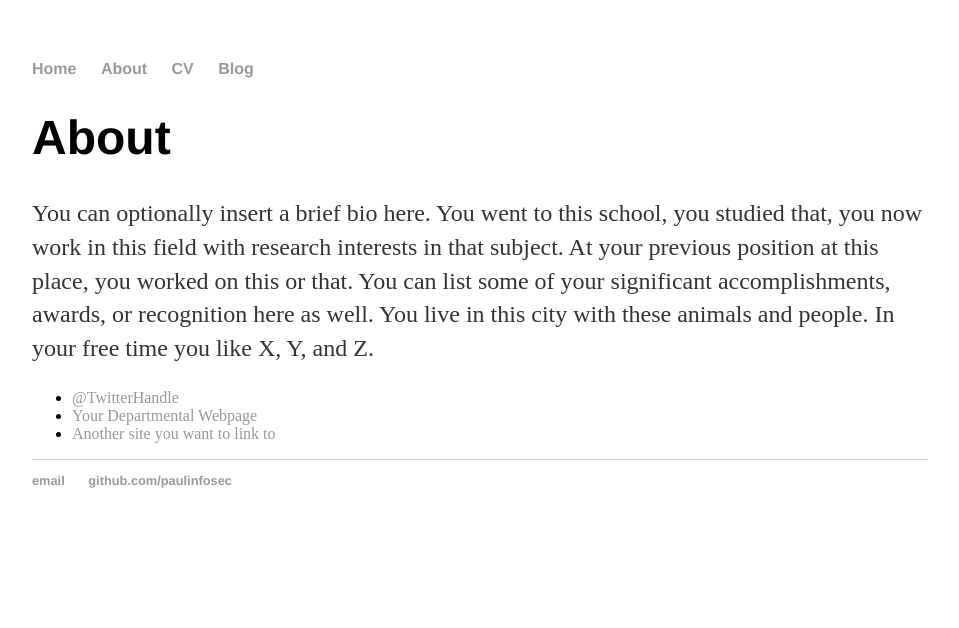
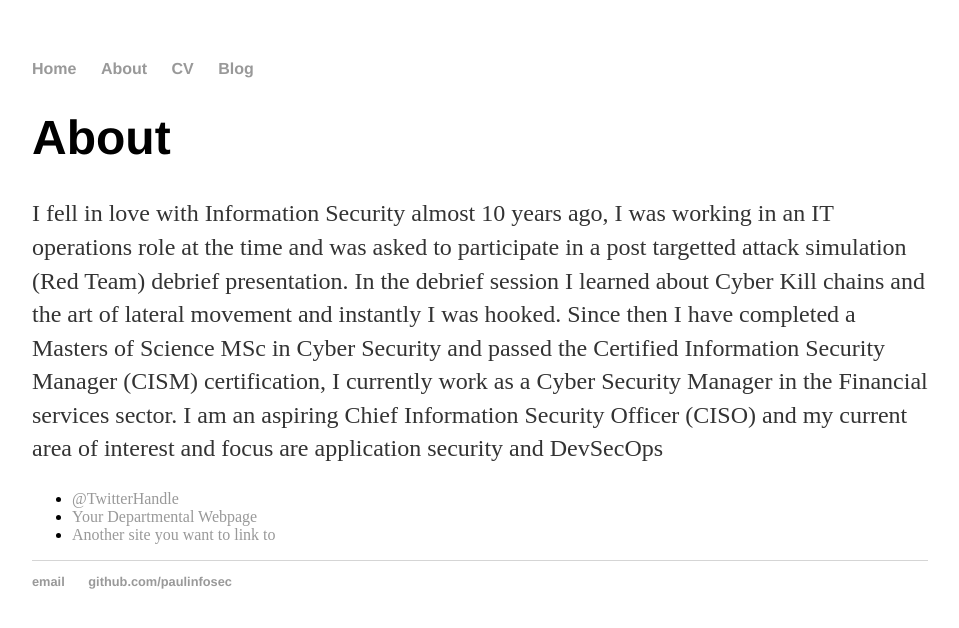
Before and after one commit to PaulInfoSec/PaulInfoSec.github.io, a Jekyll site: the page built from about/index.html, in a window 1280 px wide. Shown: the top 628 px of the page, without its empty margins (160-1119 px from the left). Built offline with Jekyll 4.4.1, drawn with Linux system fonts in a browser that asks for light colours.

Commit message:
Update index.html

```diff
--- a/about/index.html
+++ b/about/index.html
@@ -1,11 +1,11 @@
 ---
 layout: default
-title: About Paul Cullum
+title: About Paul C
 ---
 
 		<div class="about">
 			<h1>About</h1>
-			<p>You can optionally insert a brief bio here. You went to this school, you studied that, you now work in this field with research interests in that subject. At your previous position at this place, you worked on this or that. You can list some of your significant accomplishments, awards, or recognition here as well. You live in this city with these animals and people. In your free time you like X, Y, and Z.</p>
+			<p>I fell in love with Information Security almost 10 years ago, I was working in an IT operations role at the time and was asked to participate in a post targetted attack simulation (Red Team) debrief presentation. In the debrief session I learned about Cyber Kill chains and the art of lateral movement and instantly I was hooked. Since then I have completed a Masters of Science MSc in Cyber Security and passed the Certified Information Security Manager (CISM) certification, I currently work as a Cyber Security Manager in the Financial services sector. I am an aspiring Chief Information Security Officer (CISO) and my current area of interest and focus are application security and DevSecOps  </p>
 
 			<ul class="contacts">
 				<li><a href="#">@TwitterHandle</a></li>
```
